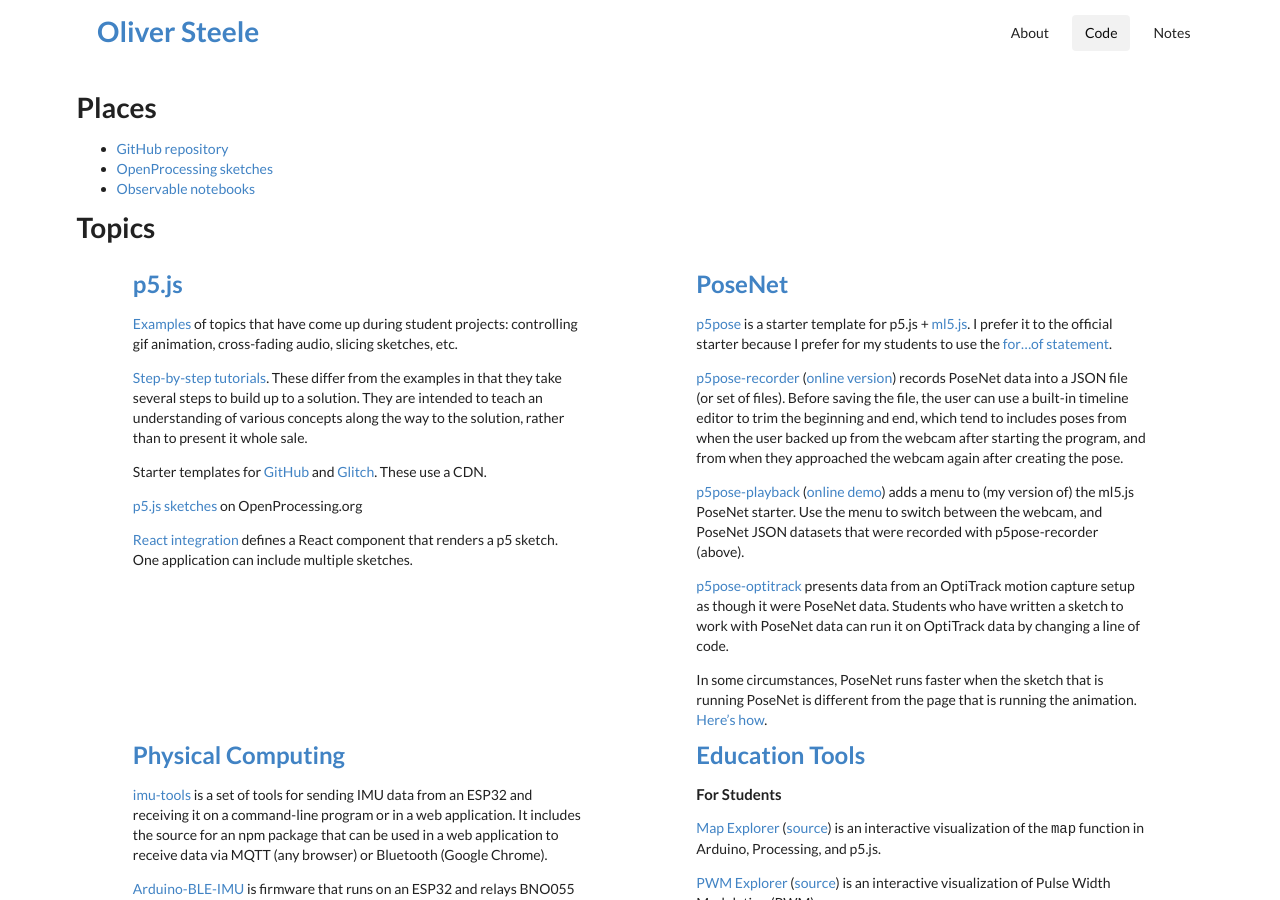
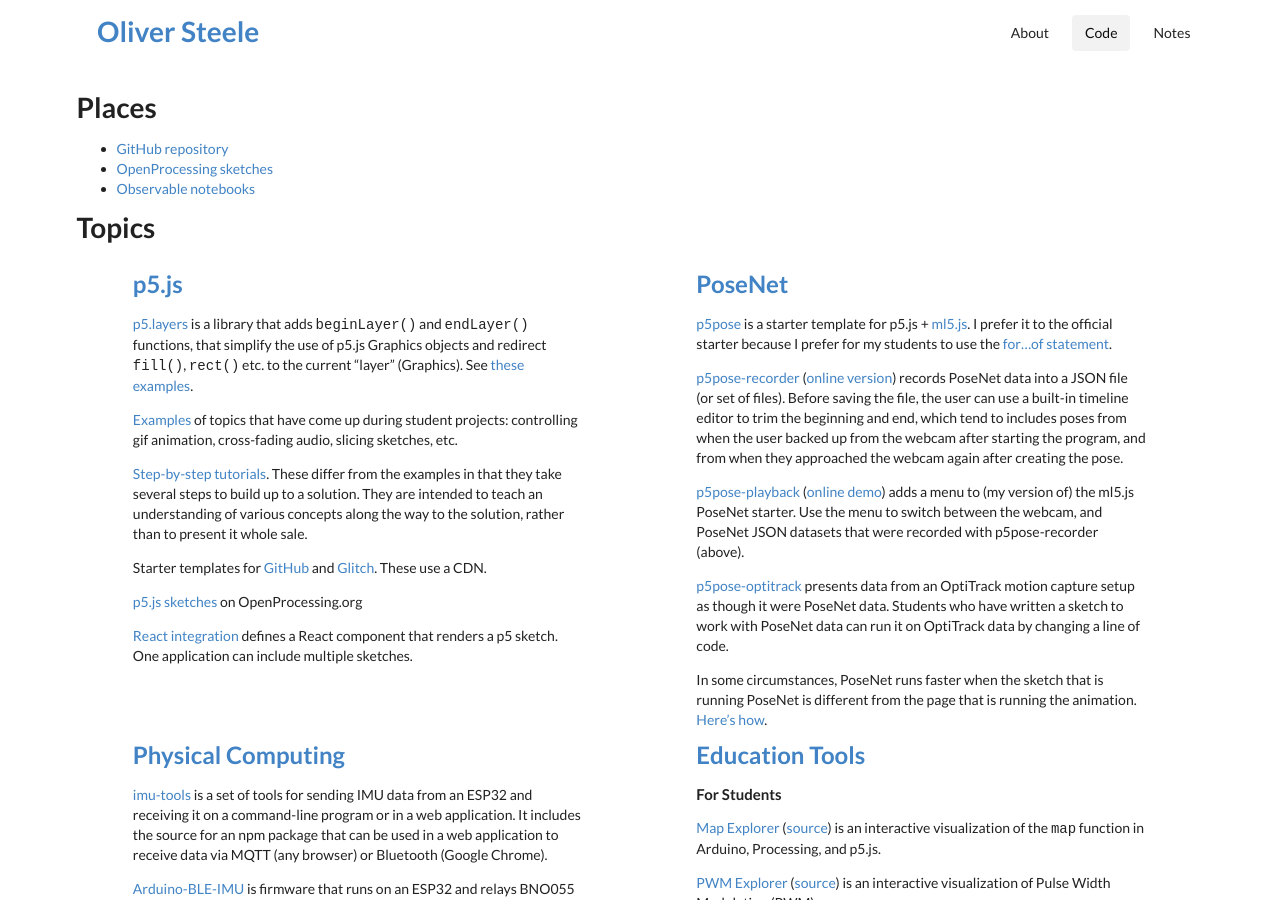
Before and after one commit to osteele/code.osteele.com, a Jekyll site: the page built from index.md, in a window 1280 px wide and 900 px high. Built offline with Jekyll 4.4.1, drawn with Linux system fonts in a browser that asks for light colours; nearby versions of some CDN libraries.

Commit message:
Add p5.layers

```diff
--- a/index.md
+++ b/index.md
@@ -12,6 +12,11 @@
 ## Topics
 
 ### [p5.js](https://www.notion.so/Oliver-s-p5-js-Resources-385707291d5f4a6db4a590f95f8c5a94)
+
+[p5.layers](https://osteele.github.io/p5.layers/) is a library that adds
+`beginLayer()` and `endLayer()` functions, that simplify the use of p5.js
+Graphics objects and redirect `fill()`, `rect()` etc. to the current "layer"
+(Graphics). See [these examples](https://osteele.github.io/p5.layers/examples/).
 
 [Examples](https://www.notion.so/p5-js-Examples-18214cd693bd43919d9d0c4cded0b05f)
 of topics that have come up during student projects: controlling gif animation,
```
